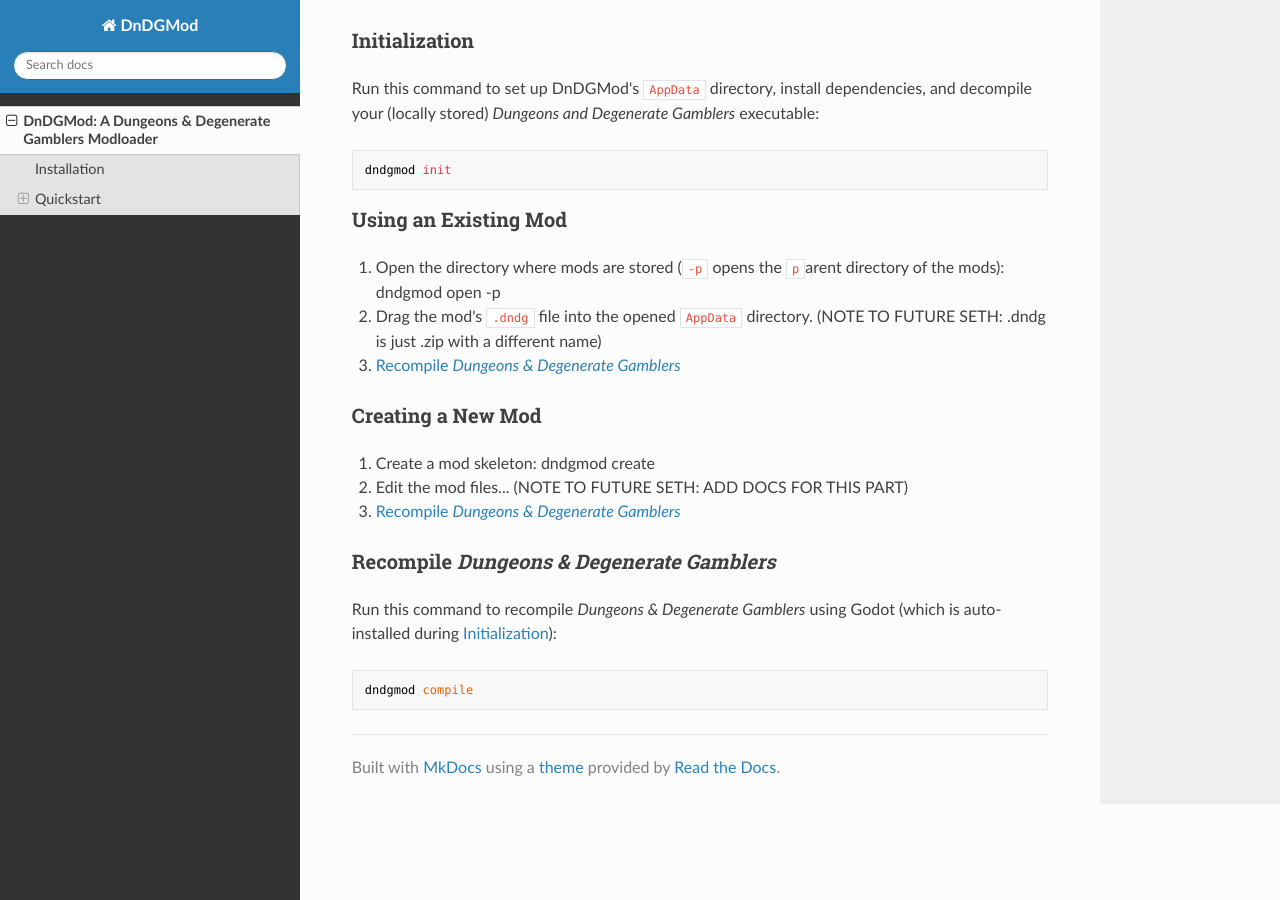
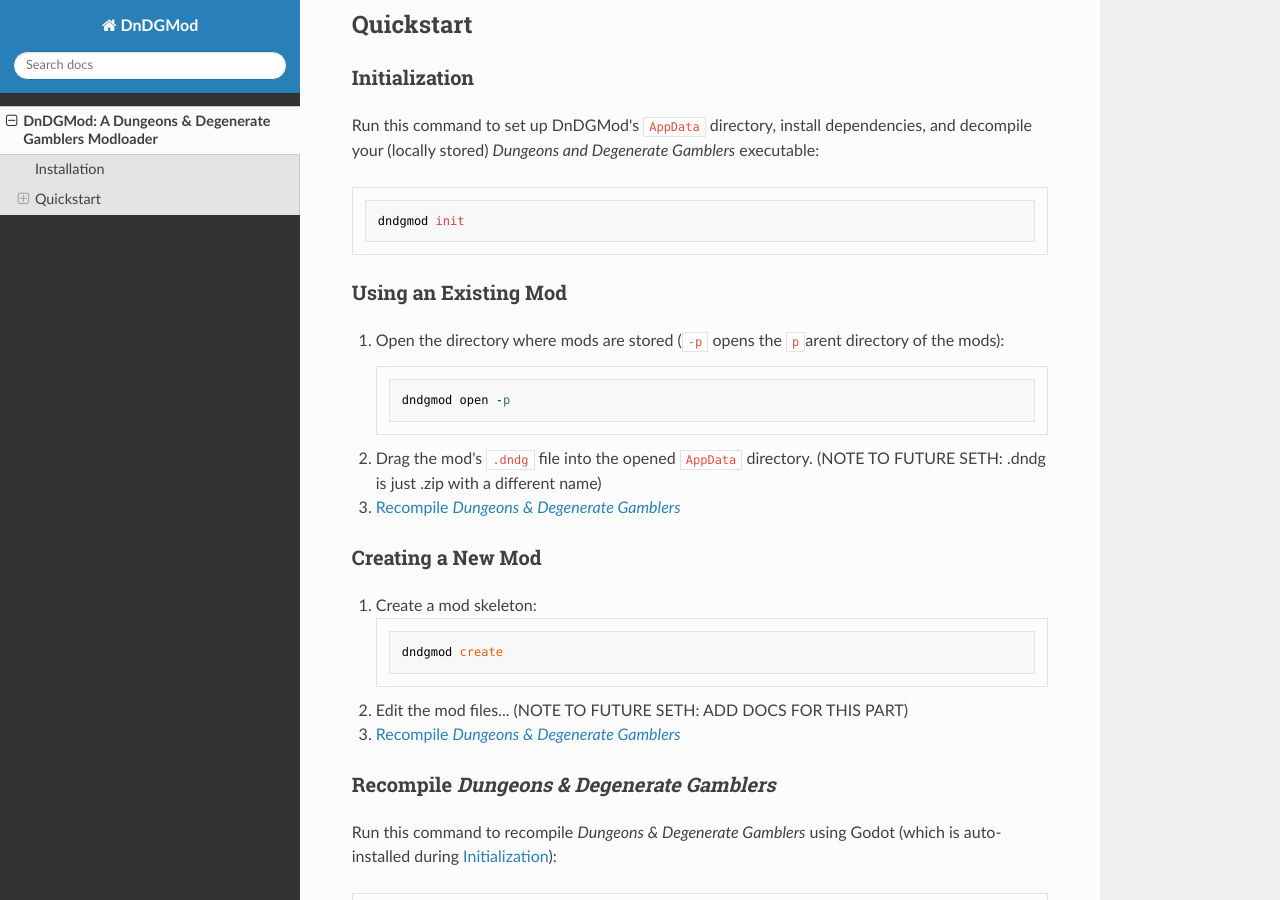
Before and after one commit to DnDGMod/DnDGMod, an MkDocs documentation site: the page built from docs/index.md, in a window 1280 px wide and 900 px high, scrolled down 603 px. Built offline with MkDocs 1.6.1, drawn with Linux system fonts in a browser that asks for light colours; nearby versions of some CDN libraries.

Commit message:
Super Fence!!

````diff
--- a/docs/index.md
+++ b/docs/index.md
@@ -22,14 +22,18 @@
 
 ### Using an Existing Mod
 1. Open the directory where mods are stored (`-p` opens the `p`arent directory of the mods):
-            dndgmod open -p
+      ```
+      dndgmod open -p
+      ```
 2. Drag the mod's `.dndg` file into the opened `AppData` directory.
 (NOTE TO FUTURE SETH: .dndg is just .zip with a different name)
 3. [Recompile *Dungeons & Degenerate Gamblers*](#recompile-dungeons-degenerate-gamblers)
 
 ### Creating a New Mod
 1. Create a mod skeleton:
-            dndgmod create
+      ```
+      dndgmod create
+      ```
 2. Edit the mod files... (NOTE TO FUTURE SETH: ADD DOCS FOR THIS PART)
 3. [Recompile *Dungeons & Degenerate Gamblers*](#recompile-dungeons-degenerate-gamblers)
 
--- a/docs/requirements.txt
+++ b/docs/requirements.txt
@@ -1 +1,2 @@
 mkdocs-autorefs
+pymdown-extensions
--- a/mkdocs.yml
+++ b/mkdocs.yml
@@ -3,6 +3,9 @@
 theme:
   name: readthedocs
 
+markdown_extensions:
+  - pymdownx.superfences
+
 plugins:
   - search
   - autorefs
````
